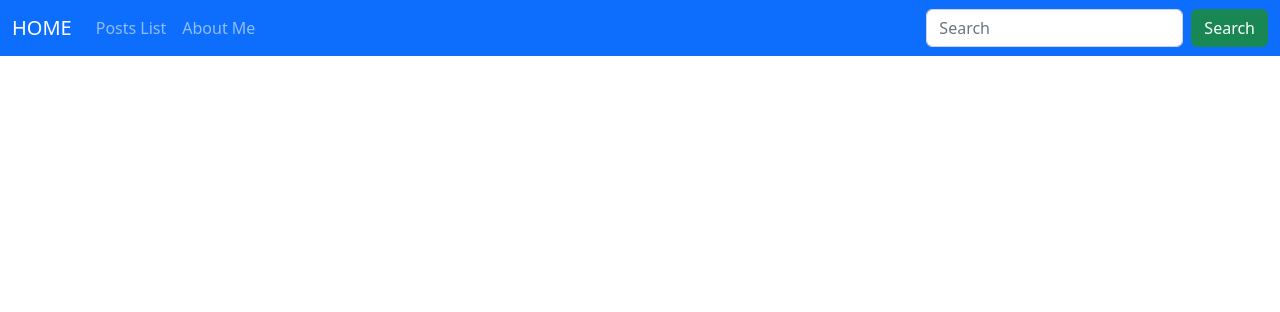
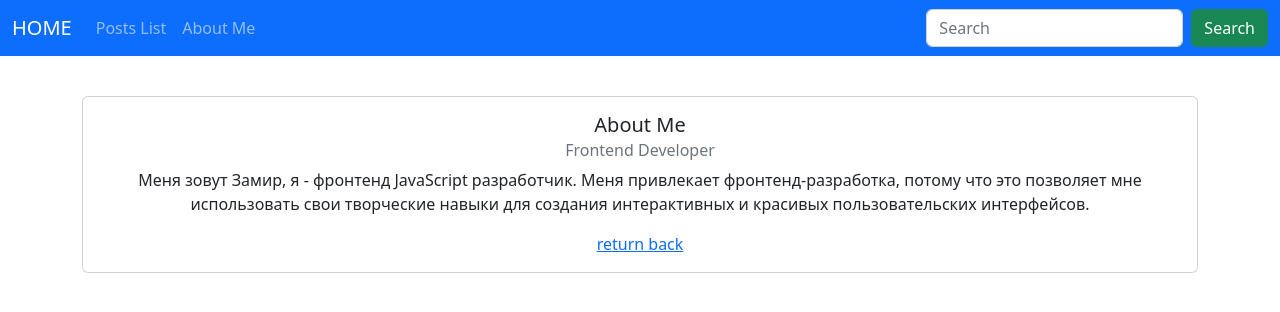
Before and after one commit to Zefear96/redux_saga_app, a React (Create React App) app: page /about/me in a window 1280 px wide. Shown: the top 312 px of the page. Built offline with nearby package versions, Linux system fonts and the light colour scheme.

Commit message:
add aboutme

```diff
--- a/src/MainRoutes.tsx
+++ b/src/MainRoutes.tsx
@@ -9,7 +9,7 @@ const MainRoutes = () => {
 	return (
 		<Routes>
 			<Route path="/" element={<ListsPosts />} />
-			<Route path="/information" element={<AboutMe />} />
+			<Route path="/about/me" element={<AboutMe />} />
 			<Route path="/users/:id" element={<UsersDetails />} />
 		</Routes>
 	);
--- a/src/components/AboutMe.tsx
+++ b/src/components/AboutMe.tsx
@@ -1,7 +1,30 @@
 import React from "react";
+import { Container } from "react-bootstrap";
+import Card from "react-bootstrap/Card";
+import { useNavigate } from "react-router-dom";
 
 const AboutMe = () => {
-	return <div>AboutMe</div>;
+	const navigate = useNavigate();
+
+	return (
+		<Container className=" text-center">
+			<Card className="my-10">
+				<Card.Body>
+					<Card.Title>About Me</Card.Title>
+					<Card.Subtitle className="mb-2 text-muted">
+						Frontend Developer
+					</Card.Subtitle>
+					<Card.Text>
+						Меня зовут Замир, я - фронтенд JavaScript разработчик. Меня
+						привлекает фронтенд-разработка, потому что это позволяет мне
+						использовать свои творческие навыки для создания интерактивных и
+						красивых пользовательских интерфейсов.
+					</Card.Text>
+					<Card.Link onClick={() => navigate(-1)}>return back</Card.Link>
+				</Card.Body>
+			</Card>
+		</Container>
+	);
 };
 
 export default AboutMe;
--- a/src/components/Header/Header.tsx
+++ b/src/components/Header/Header.tsx
@@ -9,10 +9,12 @@ import { useAppDispatch, useAppSelector } from "../../redux/hooks";
 import { FormEvent, useEffect, useState } from "react";
 import { fetchPostsRequest } from "../../redux/reducers/postsSlice";
 import { setSearchQuery } from "../../redux/reducers/postsSlice";
+import { useNavigate } from "react-router-dom";
 
 const Header = () => {
 	const searchQuery = useAppSelector((state) => state.posts.searchQuery);
 	const dispatch = useAppDispatch();
+	const navigate = useNavigate();
 	const [searchValue, setSearchValue] = useState<string>("");
 
 	const handleSearch = (event: FormEvent<HTMLFormElement>) => {
@@ -20,16 +22,10 @@ const Header = () => {
 		dispatch(setSearchQuery(searchValue.toLowerCase()));
 	};
 
-	// const handleResetSearch = () => {
-	// 	setSearchValue(""); // Очистка значения инпута
-	// 	dispatch(setSearchQuery("")); // Сброс параметра поиска
-	// 	dispatch(fetchPostsRequest({ search: "", filter: "" })); // Выполнение запроса без параметра поиска
-	// };
-
 	return (
 		<Navbar bg="primary" variant="dark" expand="lg">
 			<Container fluid>
-				<Navbar.Brand href="#">HOME</Navbar.Brand>
+				<Navbar.Brand onClick={() => navigate("/")}>HOME</Navbar.Brand>
 				<Navbar.Toggle aria-controls="navbarScroll" />
 				<Navbar.Collapse id="navbarScroll">
 					<Nav
@@ -37,8 +33,8 @@ const Header = () => {
 						style={{ maxHeight: "100px" }}
 						navbarScroll
 					>
-						<Nav.Link href="#action1">Posts List</Nav.Link>
-						<Nav.Link href="#action2">About Me</Nav.Link>
+						<Nav.Link onClick={() => navigate("/")}>Posts List</Nav.Link>
+						<Nav.Link onClick={() => navigate("/about/me")}>About Me</Nav.Link>
 					</Nav>
 					<Form className="d-flex" onSubmit={handleSearch}>
 						<Form.Control
--- a/src/components/posts/ListsPosts.tsx
+++ b/src/components/posts/ListsPosts.tsx
@@ -22,7 +22,7 @@ const ListsPosts = () => {
 	const users = useAppSelector((state) => state.users.data);
 	const searchQuery = useAppSelector((state) => state.posts.searchQuery);
 	const orderQuery = useAppSelector((state) => state.posts.orderQuery);
-	const [order, setOrder] = useState<string>("title A-B");
+	const [order, setOrder] = useState<string>("");
 
 	// console.log(posts);
 	// console.log(users);
@@ -71,7 +71,6 @@ const ListsPosts = () => {
 	));
 
 	const handleOrder = (selectedOrder: string) => {
-		// setOrder(selectedOrder);
 		dispatch(setOrderQuery(selectedOrder));
 	};
 
@@ -84,7 +83,7 @@ const ListsPosts = () => {
 					role="status"
 					aria-hidden="true"
 				/>
-				<span> Loading...</span>
+				<span className=" mx-2 text-base"> Loading...</span>
 			</div>
 		);
 	}
--- a/src/components/posts/UsersDetails.tsx
+++ b/src/components/posts/UsersDetails.tsx
@@ -58,7 +58,7 @@ const UsersDetails = () => {
 					role="status"
 					aria-hidden="true"
 				/>
-				<span> Loading...</span>
+				<span className=" mx-2"> Loading...</span>
 			</div>
 		);
 	}
```
